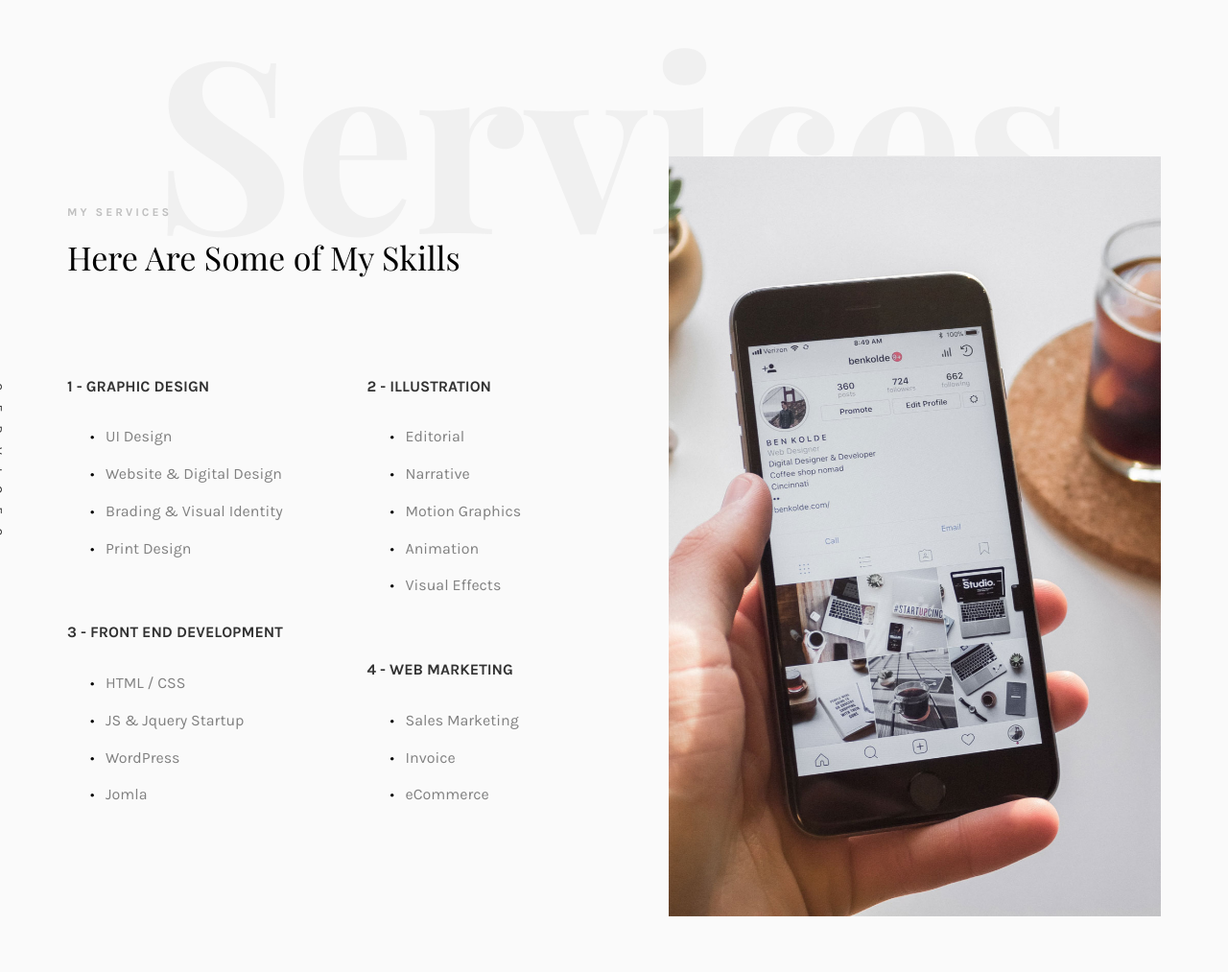
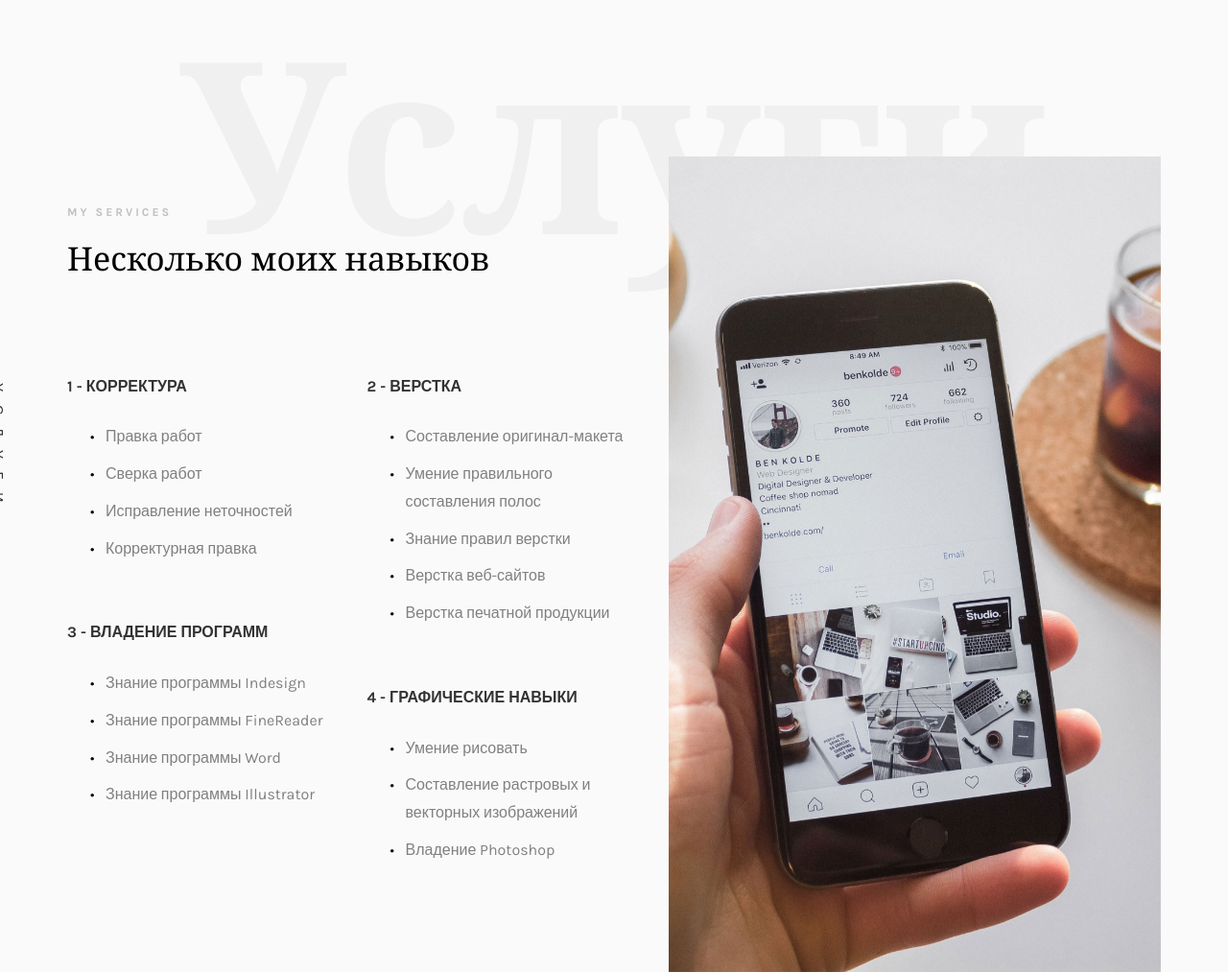
Before and after one commit to akifevaanmipk/resume, a plain HTML site: page index.html in a window 1280 px wide. Shown: the part 883-1896 px from the top of the page at 96% size. Drawn offline with nearby package versions, Linux system fonts and the light colour scheme; files whose address does not match are found by name; a web font is replaced by a local one.

Commit message:
Update index.html

```diff
--- a/index.html
+++ b/index.html
@@ -112,7 +112,7 @@
 		<div id="colorlib-about">
 			<div class="container">
 				<div class="row text-center">
-					<h2 class="bold">About</h2>
+					<h2 class="bold">Обо мне</h2>
 				</div>
 				<div class="row">
 					<div class="col-md-5 animate-box">
@@ -129,7 +129,7 @@
 						<div class="about-desc">
 							<div class="owl-carousel3">
 								<div class="item">
-									<h2><span>Noah</span><span>Henderson</span></h2>
+									<h2><span>Анастасия</span><span>Акифьева</span></h2>
 								</div>
 								<div class="item">
 									<h2><span>Я</span><span>Верстальщик</span></h2>
@@ -139,7 +139,7 @@
 								<div class="rotate">
 									<h2 class="heading">ОБО МНЕ</h2>
 								</div>
-								<p>Я учусь в полигафическом колледже <a href="#">Сейчас мое обучение продолжается, но уже я делаю много успехов. Меня хвалят за мою усидчивость и преданность своему делу. Сейчас моя учеба подходит к концу и я нахожусь в поиске первой работы. Я гожусь как для корректора, так и для верстальщика. Несмотря на свой маленький опыт, я стремлюсь ко многому и быстро усваиваю информацию.</p>
+								<p>Я учусь в полиграфическом колледже <a href="#">Сейчас мое обучение продолжается, но уже я делаю много успехов. Меня хвалят за мою усидчивость и преданность своему делу. Сейчас моя учеба подходит к концу и я нахожусь в поиске первой работы. Я гожусь как для корректора, так и для верстальщика. Несмотря на свой маленький опыт, я стремлюсь ко многому и быстро усваиваю информацию.</p>
 								<p class="colorlib-social-icons">
 									<a href="#"><i class="icon-facebook4"></i></a>
 									<a href="#"><i class="icon-twitter3"></i></a>
@@ -156,7 +156,7 @@
 		<div id="colorlib-services">
 			<div class="container">
 				<div class="row text-center">
-					<h2 class="bold">Services</h2>
+					<h2 class="bold">Услуги</h2>
 				</div>
 				<div class="row">
 					<div class="col-md-12">
@@ -165,52 +165,52 @@
 								<div class="row">
 									<div class="col-md-12 col-md-offset-0 animate-box intro-heading">
 										<span>My Services</span>
-										<h2>Here Are Some of My Skills</h2>
+										<h2>Несколько моих навыков</h2>
 									</div>
 								</div>
 								<div class="row">
 									<div class="col-md-12">
 										<div class="rotate">
-											<h2 class="heading">Services</h2>
+											<h2 class="heading">Услуги</h2>
 										</div>
 									</div>
 									<div class="col-md-6">
 										<div class="services animate-box">
-											<h3>1 - Graphic Design</h3>
+											<h3>1 - Корректура</h3>
 											<ul>
-												<li>UI Design</li>
-												<li>Website &amp; Digital Design</li>
-												<li>Brading &amp; Visual Identity</li>
-												<li>Print Design</li>
+												<li>Правка работ</li>
+												<li>Сверка работ</li>
+												<li>Исправление неточностей</li>
+												<li>Корректурная правка</li>
 											</ul>
 										</div>
 										<div class="services animate-box">
-											<h3>3 - Front End Development</h3>
+											<h3>3 - Владение программ</h3>
 											<ul>
-												<li>HTML / CSS</li>
-												<li>JS &amp; Jquery Startup</li>
-												<li>WordPress</li>
-												<li>Jomla</li>
+												<li>Знание программы Indesign</li>
+												<li>Знание программы FineReader</li>
+												<li>Знание программы Word</li>
+												<li>Знание программы Illustrator</li>
 											</ul>
 										</div>
 									</div>
 									<div class="col-md-6">
 										<div class="services animate-box">
-											<h3>2 - Illustration</h3>
+											<h3>2 - Верстка</h3>
 											<ul>
-												<li>Editorial</li>
-												<li>Narrative</li>
-												<li>Motion Graphics</li>
-												<li>Animation</li>
-												<li>Visual Effects</li>
+												<li>Составление оригинал-макета</li>
+												<li>Умение правильного составления полос</li>
+												<li>Знание правил верстки</li>
+												<li>Верстка веб-сайтов</li>
+												<li>Верстка печатной продукции</li>
 											</ul>
 										</div>
 										<div class="services animate-box">
-											<h3>4 - Web Marketing</h3>
+											<h3>4 - Графические навыки</h3>
 											<ul>
-												<li>Sales Marketing</li>
-												<li>Invoice</li>
-												<li>eCommerce</li>
+												<li>Умение рисовать</li>
+												<li>Составление растровых и векторных изображений</li>
+												<li>Владение Photoshop </li>
 											</ul>
 										</div>
 									</div>
@@ -227,18 +227,18 @@
 		<div id="colorlib-work">
 			<div class="container">
 				<div class="row text-center">
-					<h2 class="bold">Works</h2>
+					<h2 class="bold">Работы</h2>
 				</div>
 				<div class="row">
 					<div class="col-md-12 col-md-offset-0 text-center animate-box intro-heading">
-						<span>Portfolio</span>
-						<h2>Done Projects</h2>
+						<span>Портфолио</span>
+						<h2>Готовые проекты</h2>
 					</div>
 				</div>
 				<div class="row">
 					<div class="col-md-12">
 						<div class="rotate">
-							<h2 class="heading">Portfolio</h2>
+							<h2 class="heading">Портфолио</h2>
 						</div>
 					</div>
 				</div>
```
